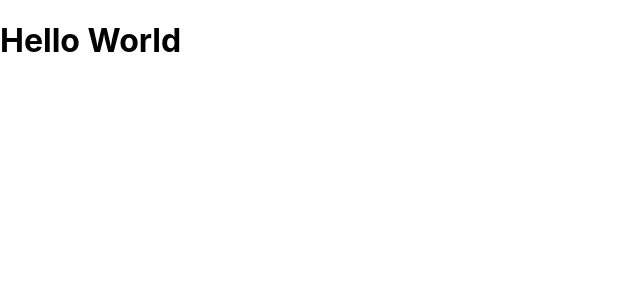
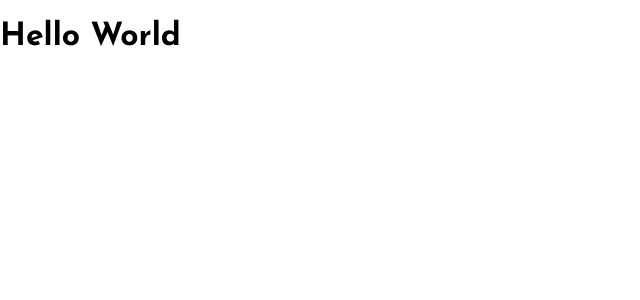
Before and after one commit to elidrissidev/todo-app, a React (Create React App) app: page / in a window 1280 px wide. Shown: the top 300 px of the page, without its empty margins (0-640 px from the left). Built offline with nearby package versions, Linux system fonts and the light colour scheme.

Commit message:
Use Josefin Sans font

```diff
--- a/public/index.html
+++ b/public/index.html
@@ -15,6 +15,9 @@
       Learn how to configure a non-root public URL by running `npm run build`.
     -->
     <title>Frontend Mentor | Todo app</title>
+    <link rel="preconnect" href="https://fonts.googleapis.com">
+    <link rel="preconnect" href="https://fonts.gstatic.com" crossorigin>
+    <link href="https://fonts.googleapis.com/css2?family=Josefin+Sans:wght@400;700&display=swap" rel="stylesheet">
   </head>
   <body>
     <noscript>You need to enable JavaScript to run this app.</noscript>
--- a/src/index.css
+++ b/src/index.css
@@ -1,13 +1,8 @@
 body {
   margin: 0;
-  font-family: -apple-system, BlinkMacSystemFont, 'Segoe UI', 'Roboto', 'Oxygen',
+  font-family: 'Josefin Sans', -apple-system, BlinkMacSystemFont, 'Segoe UI', 'Roboto', 'Oxygen',
     'Ubuntu', 'Cantarell', 'Fira Sans', 'Droid Sans', 'Helvetica Neue',
     sans-serif;
   -webkit-font-smoothing: antialiased;
   -moz-osx-font-smoothing: grayscale;
 }
-
-code {
-  font-family: source-code-pro, Menlo, Monaco, Consolas, 'Courier New',
-    monospace;
-}
```
